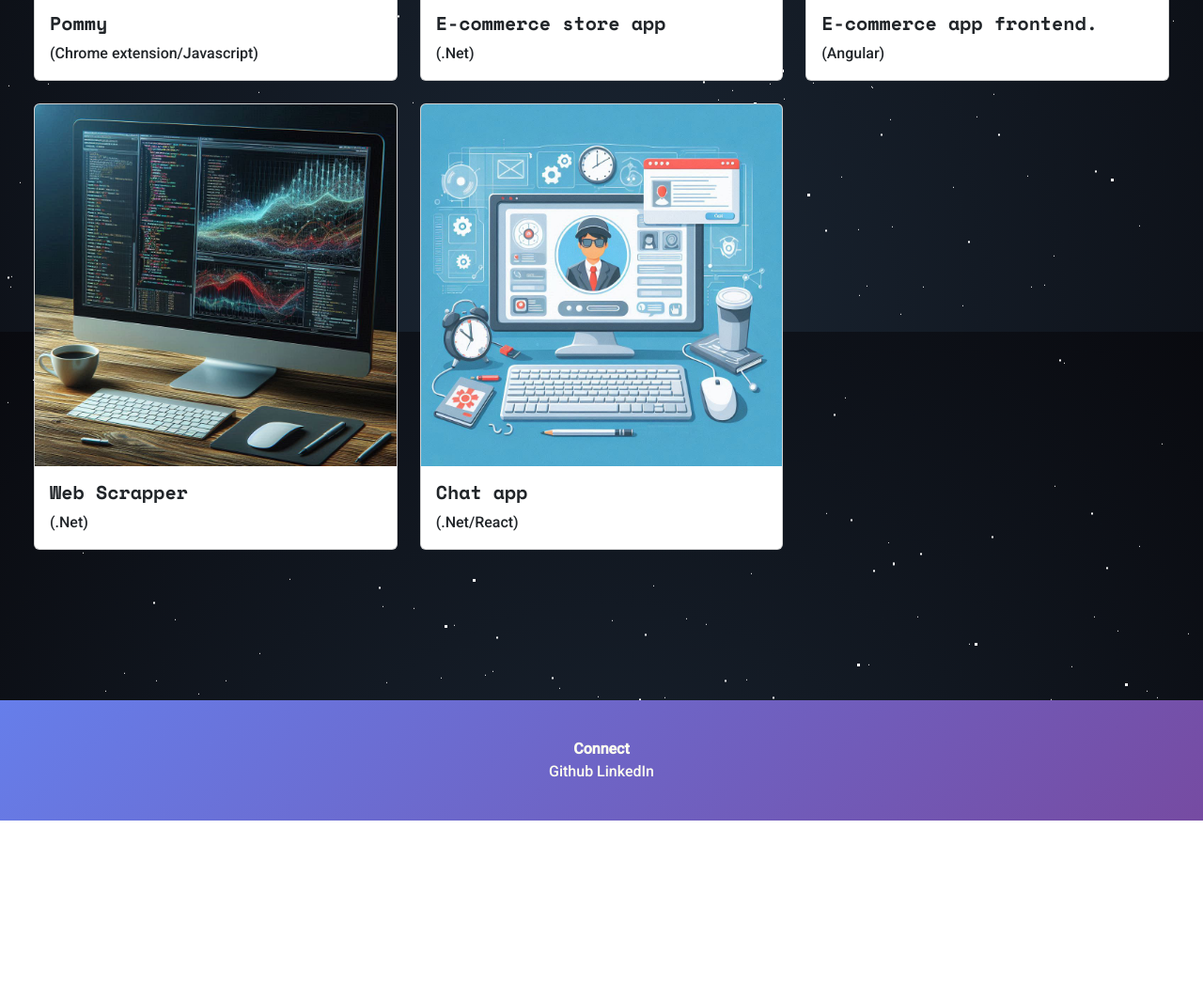
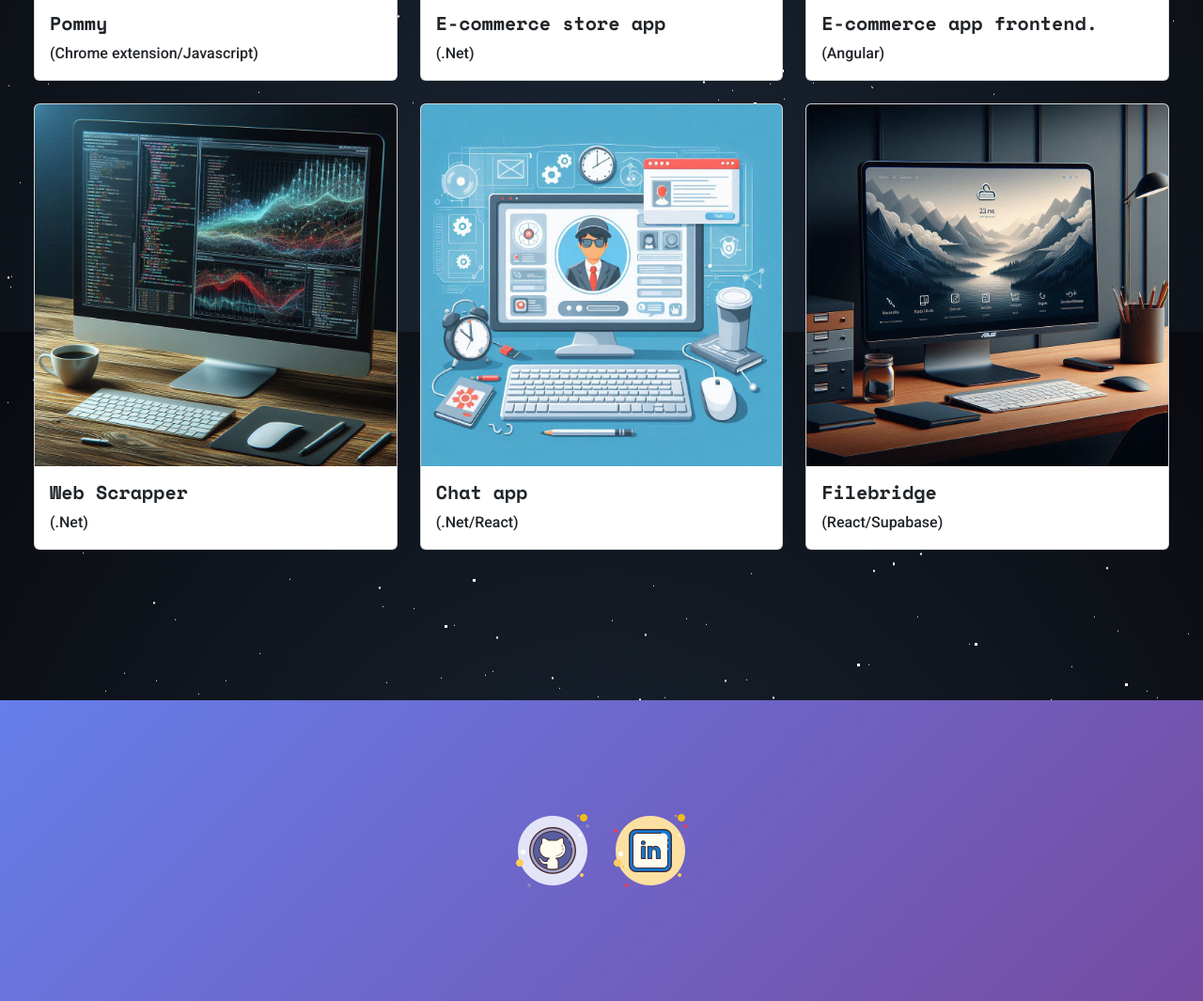
Before and after one commit to thatsBruno/portfolio.io, a website built with Vite: page index.html in a window 1280 px wide. Shown: the part 2047-3112 px from the top of the page at 94% size. Before the commit the page ends 2920 px from the top, so only its background shows below. Built offline with nearby package versions, Linux system fonts and the light colour scheme; files whose address does not match are found by name; a web font is replaced by a local one.

Commit message:
update projects

```diff
--- a/index.html
+++ b/index.html
@@ -221,6 +221,26 @@
           </div>
         </div>
       </div>
+      <!-- Filebridge-->
+      <div class="col">
+        <div class="card">
+          <a
+            href="https://github.com/thatsBruno/filebridge"
+            target="_blank">
+            <img
+              src="filebridge.jpeg"
+              class="card-img-top"
+              alt="filebridge"
+            />
+          </a>
+          <div class="card-body h-100">
+            <h5 class="card-title">Filebridge</h5>
+            <span class="card-text">
+              (React/Supabase)
+            </span>
+          </div>
+        </div>
+      </div>
     </div>
       <!-- script -->
     <script src="src/index.js"></script>
@@ -228,16 +248,13 @@
   <!-- Footer -->
   <footer>
     <div class="contacts" id="links">
-      <div class="contacts-text">
-        Connect
-      </div>
       <div class="contacts-links">
         <a href="https://github.com/thatsBruno" target="_blank">
-          Github</a>
-        <a
-          href="https://www.linkedin.com/in/brunodasilvaribeiro"
-          target="_blank">
-          LinkedIn</a>
+          <img src="icons/icons8-github-100.png" alt="Github" class="social-icon" />
+        </a>
+        <a href="https://www.linkedin.com/in/brunodasilvaribeiro" target="_blank">
+          <img src="icons/icons8-linkedin-100.png" alt="LinkedIn" class="social-icon" />
+        </a>
       </div>
     </div>
   </footer>
```
Also changed, not shown: filebridge.jpeg (added), icons/icons8-github-100.png (added), icons/icons8-linkedin-100.png (added), src/style.css.
